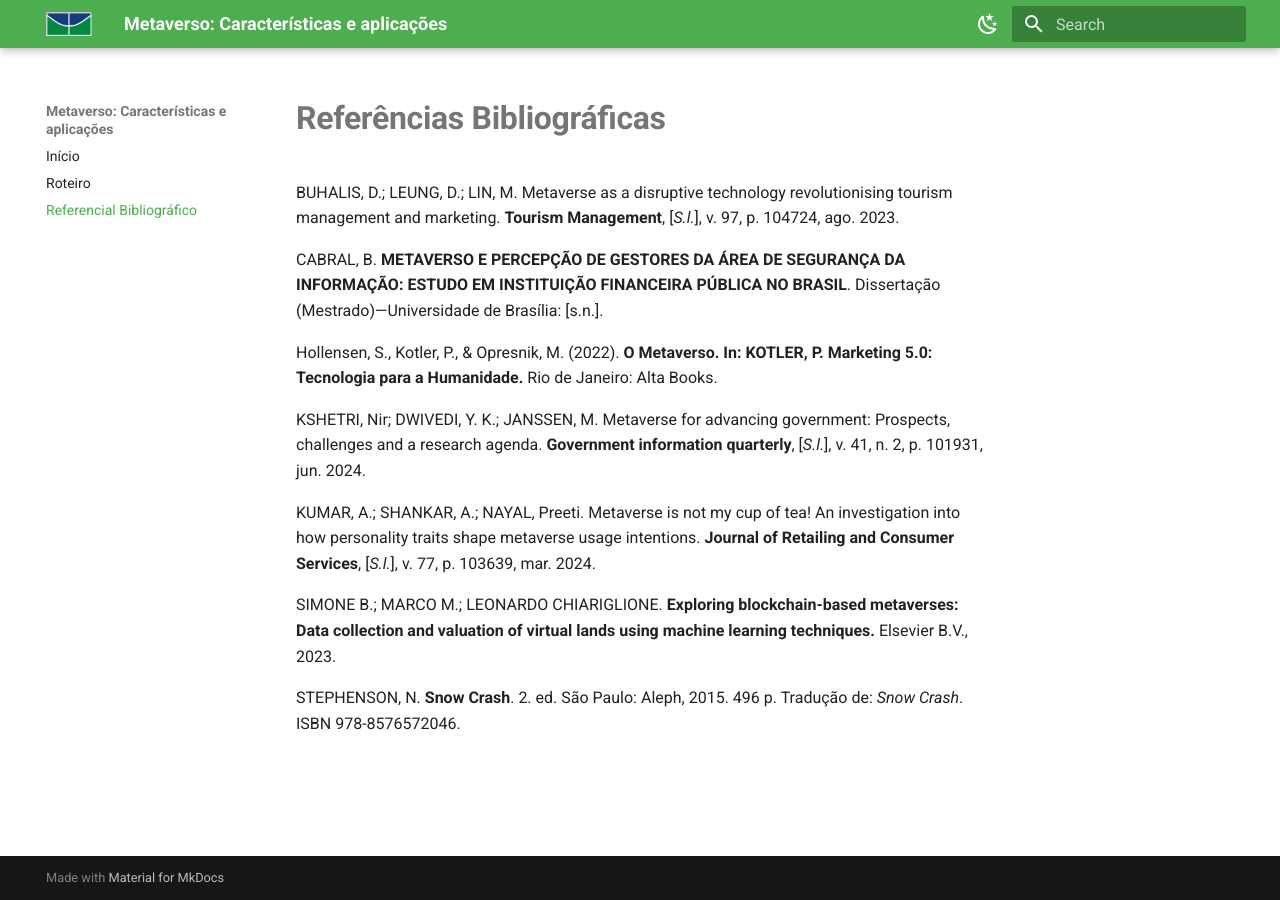
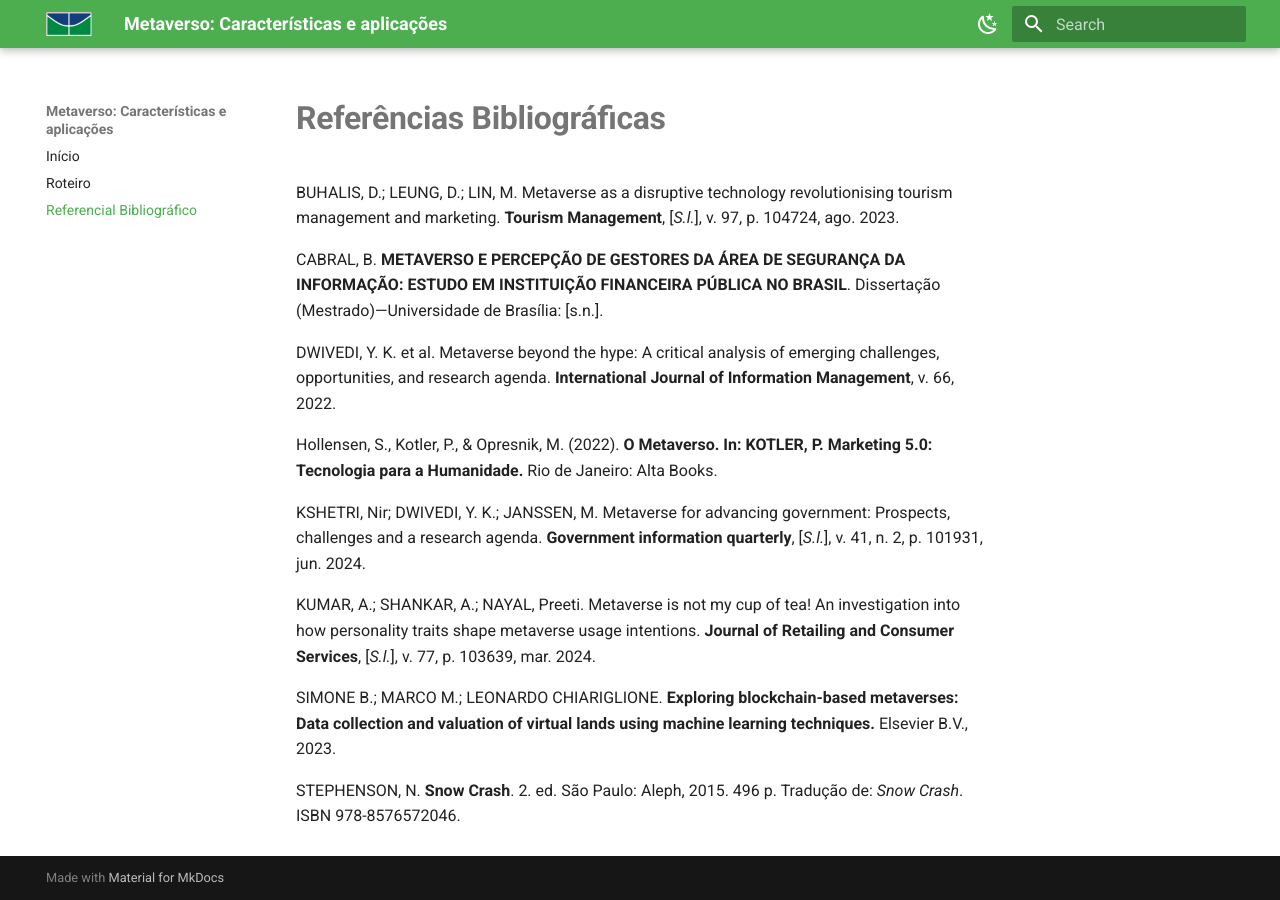
Before and after one commit to juanmangueira/asi-metaverso, an MkDocs documentation site: the page built from docs/referencias_bibliograficas.md, in a window 1280 px wide. Built offline with MkDocs 1.6.1 and Material for MkDocs 9.7.7, drawn with Linux system fonts in a browser that asks for light colours.

Commit message:
adiciona referencia

```diff
--- a/docs/referencias_bibliograficas.md
+++ b/docs/referencias_bibliograficas.md
@@ -2,6 +2,8 @@
 BUHALIS, D.; LEUNG, D.; LIN, M. Metaverse as a disruptive technology revolutionising tourism management and marketing. **Tourism Management**, [*S.l.*], v. 97, p. 104724, ago. 2023.
 
 CABRAL, B. **METAVERSO E PERCEPÇÃO DE GESTORES DA ÁREA DE SEGURANÇA DA INFORMAÇÃO: ESTUDO EM INSTITUIÇÃO FINANCEIRA PÚBLICA NO BRASIL**. Dissertação (Mestrado)—Universidade de Brasília: [s.n.].
+
+DWIVEDI, Y. K. et al. Metaverse beyond the hype: A critical analysis of emerging challenges, opportunities, and research agenda. **International Journal of Information Management**, v. 66, 2022.
 
 Hollensen, S., Kotler, P., & Opresnik, M. (2022). **O Metaverso. In: KOTLER, P. Marketing 5.0: Tecnologia para a Humanidade.** Rio de Janeiro: Alta Books.
 
```
